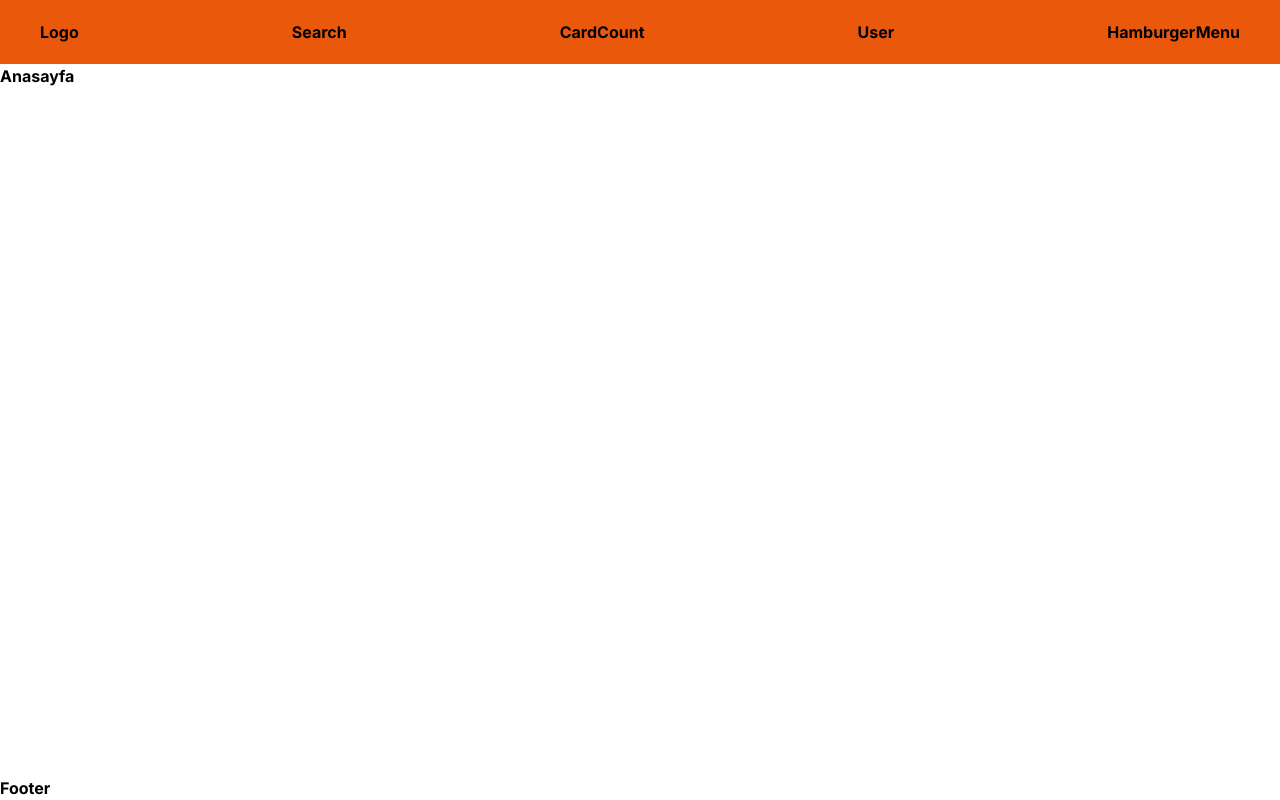
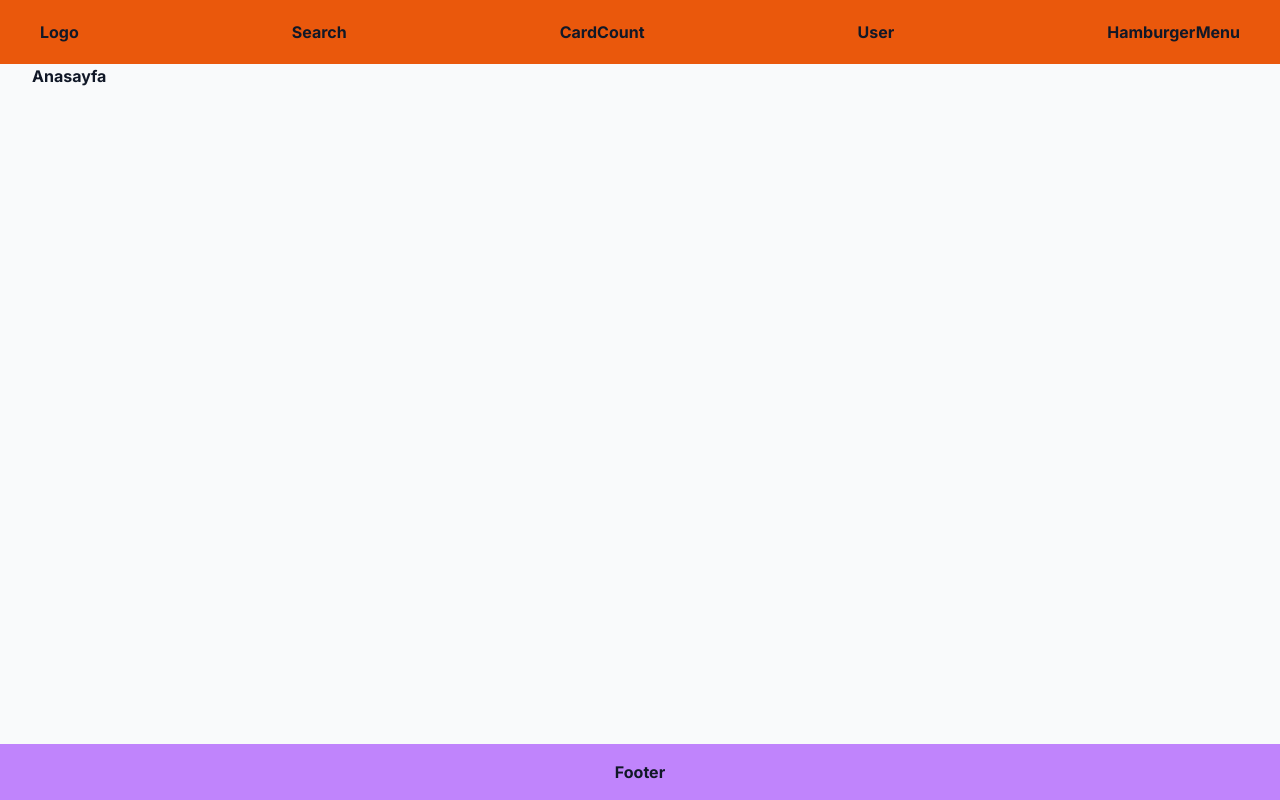
Before and after one commit to CodeShft/mongodb, a Next.js app: page / in a window 1280 px wide. Built offline with nearby package versions, Linux system fonts and the light colour scheme.

Commit message:
Update footer layout and fix various issues.

```diff
--- a/app/components/navbar/Navbar.tsx
+++ b/app/components/navbar/Navbar.tsx
@@ -6,9 +6,9 @@ import HamburgerMenu from "./HamburgerMenu";
 
 const Navbar = () => {
   return (
-    <div className="flex items-center justify-between gap-3 md:gap-10 px-3 md:px-10 h-16 bg-orange-600">
+    <div className="flex items-center justify-between gap-0 md:gap-4 px-3 md:px-10 h-16 bg-orange-600">
       <Logo />
-      <Search/>
+      <Search />
       <CardCount />
       <User />
       <HamburgerMenu />
--- a/app/layout.tsx
+++ b/app/layout.tsx
@@ -1,6 +1,5 @@
 import { Metadata } from "next";
 import { Inter } from "next/font/google";
-
 import "./globals.css";
 import Navbar from "./components/navbar/Navbar";
 import Footer from "./components/footer/Footer";
@@ -9,7 +8,7 @@ const inter = Inter({ subsets: ["latin"], weight: ["700", "800"] });
 
 export const metadata: Metadata = {
   title: "Click.com",
-  description: "Generated by create next app",
+  description: "Discover amazing products and services on Click.com",
   icons: {
     icon: "https://icones.pro/wp-content/uploads/2021/06/cliquez-sur-le-symbole-orange.png",
   },
@@ -22,22 +21,22 @@ export default function RootLayout({
 }) {
   return (
     <html lang="en">
-      <head>
-        <link
-          rel="icon"
-          href="https://icones.pro/wp-content/uploads/2021/06/cliquez-sur-le-symbole-orange.png"
-        />
-        <link
-          rel="icon"
-          type="image/png"
-          href="https://icones.pro/wp-content/uploads/2021/06/cliquez-sur-le-symbole-orange.png"
-        />
-      </head>
-      <body className={`${inter.className}`}>
+      <body className={`${inter.className} bg-gray-50 text-gray-900`}>
         <div className="flex flex-col min-h-screen">
-          <Navbar />
-          <main className="flex-grow">{children}</main>
-          <Footer />
+
+          <header className="w-full fixed top-0 left-0 z-10">
+            <Navbar />
+          </header>
+
+
+          <main className="flex-grow pt-16 px-4 sm:px-6 lg:px-8">
+            {children}
+          </main>
+
+
+          <footer className="bg-purple-400 text-center py-4">
+            <Footer />
+          </footer>
         </div>
       </body>
     </html>
```
